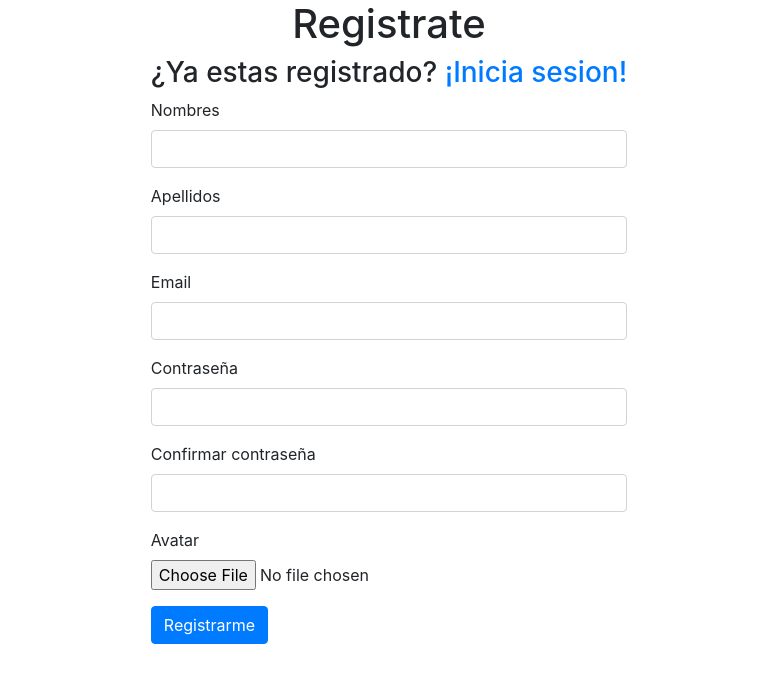
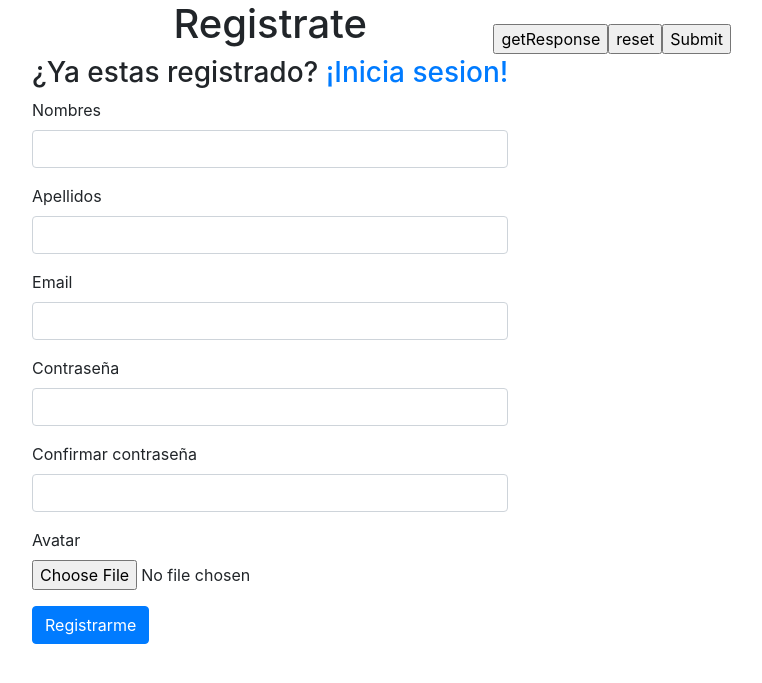
Before and after one commit to fredygonz7/Sistema-Panel-Administrativo-CodeIgniterV3, a CodeIgniter app: page /database/index.php/welcome/index in a window 1280 px wide. Shown: the part 56-739 px from the top of the page, without its empty margins (251-1013 px from the left). Run offline with CodeIgniter, Linux system fonts and the light colour scheme; data that the repository does not hold is empty; some libraries are stand-ins or nearby versions.

Commit message:
recaptcha

```diff
--- a/application/controllers/Welcome.php
+++ b/application/controllers/Welcome.php
@@ -12,8 +12,6 @@ class Welcome extends CI_Controller
 		// $this->load->library('session');
 		// $this->load->library('email');
 		// $this->load->model('Usuario_model');
-		// email.tests.pruebas@gmail.com
-		// 123456Pruebas
 	}
 
 	public function index()
--- a/application/views/welcome_message.php
+++ b/application/views/welcome_message.php
@@ -1,4 +1,69 @@
 <div class="d-flex justify-content-center">
+	<script type="text/javascript">
+		// var verifyCallback = function(response) {
+		// 	alert(response);
+		// };
+		// var widgetIdSesion;
+		// var widgetIdRegistrar;
+		// var onloadCallback = function() {
+		// 	// Renders the HTML element with id 'example1' as a reCAPTCHA widget.
+		// 	// The id of the reCAPTCHA widget is assigned to 'widgetId1'.
+		// 	widgetIdRegistrar = grecaptcha.render('recaptchaSesion', {
+		// 		'sitekey': '6Lcg1KgZAAAAAIwICpYfTzAATyeRrBDcPisOOviT',
+		// 		'theme': 'light'
+		// 	});
+		// 	widgetIdSesion = grecaptcha.render('recaptchaRegistrar', {
+		// 		'sitekey': '6Lcg1KgZAAAAAIwICpYfTzAATyeRrBDcPisOOviT',
+		// 		'theme': 'light'
+		// 	});
+		// 	// widgetId2 = grecaptcha.render(document.getElementById('example2'), {
+		// 	// 	'sitekey': '6Lcg1KgZAAAAAIwICpYfTzAATyeRrBDcPisOOviT'
+		// 	// });
+		// 	// grecaptcha.render('example3', {
+		// 	// 	'sitekey': '6Lcg1KgZAAAAAIwICpYfTzAATyeRrBDcPisOOviT',
+		// 	// 	'callback': verifyCallback,
+		// 	// 	'theme': 'dark'
+		// 	// });
+		// };
+
+
+		var verifyCallback = function(response) {
+			// alert("12" + response);
+			return response;
+		};
+		var widgetId1;
+		var widgetId2;
+		var widgetIdSesion;
+		var widgetIdRegistrar;
+		var onloadCallback = function() {
+			// Renders the HTML element with id 'example1' as a reCAPTCHA widget.
+			// The id of the reCAPTCHA widget is assigned to 'widgetId1'.
+			widgetIdRegistrar = grecaptcha.render('recaptchaSesion', {
+				'sitekey': '6Lcg1KgZAAAAAIwICpYfTzAATyeRrBDcPisOOviT',
+				'theme': 'light'
+			});
+			widgetIdSesion = grecaptcha.render('recaptchaRegistrar', {
+				'sitekey': '6Lcg1KgZAAAAAIwICpYfTzAATyeRrBDcPisOOviT',
+				'theme': 'light'
+			});
+			// Renders the HTML element with id 'example1' as a reCAPTCHA widget.
+			// The id of the reCAPTCHA widget is assigned to 'widgetId1'.
+			widgetId1 = grecaptcha.render('example1', {
+				'sitekey': '6Lcg1KgZAAAAAIwICpYfTzAATyeRrBDcPisOOviT',
+				'theme': 'light'
+			});
+			widgetId2 = grecaptcha.render(document.getElementById('example2'), {
+				'sitekey': '6Lcg1KgZAAAAAIwICpYfTzAATyeRrBDcPisOOviT'
+			});
+			widgetId3 = grecaptcha.render('example3', {
+				'sitekey': '6Lcg1KgZAAAAAIwICpYfTzAATyeRrBDcPisOOviT',
+				'callback': verifyCallback,
+				'theme': 'dark'
+			});
+		};
+	</script>
+
+	</script>
 	<div class="row" id="div-registrar">
 		<div class="">
 			<div class="text-center">
@@ -33,7 +98,9 @@
 					<input type="file" class="form-control-file" id="avatar" accept="image/*" name="avatar" onchange="encodeImageFileAsURL(this.id);">
 				</div>
 
-				<div class="g-recaptcha" data-sitekey="6Lcg1KgZAAAAAIwICpYfTzAATyeRrBDcPisOOviT" id="recaptchaRegistrar"></div>
+				<div id="example1"></div>
+				<!-- <div class="g-recaptcha" data-sitekey="6Lcg1KgZAAAAAIwICpYfTzAATyeRrBDcPisOOviT" id="recaptchaRegistrar"></div> -->
+				<div id="recaptchaRegistrar"></div>
 
 				<button type="submit" class="btn btn-primary">Registrarme</button>
 			</form>
@@ -85,6 +152,8 @@
 				</div>
 				<div id="recapcha-inicio-sesion">
 
+					<div id="recaptchaSesion"></div>
+					<div id="example3"></div>
 					<!-- <div class="g-recaptcha" data-sitekey="6Lcg1KgZAAAAAIwICpYfTzAATyeRrBDcPisOOviT" id="recaptchaSesion"></div> -->
 				</div>
 
@@ -99,6 +168,39 @@
 			</form>
 		</div>
 	</div>
+
+
+	<!-- <html>
+	</head>
+
+	<body>
+		//The g-recaptcha-response string displays in an alert message upon submit.
+		 -->
+	<form action="javascript:alert(grecaptcha.getResponse(widgetId1));">
+		<br>
+		<input type="submit" value="getResponse">
+	</form>
+	<br>
+	<!-- // Resets reCAPTCHA widgetId2 upon submit. -->
+	<form action="javascript:alert(grecaptcha.getResponse(widgetId1));">
+		<div id="example2"></div>
+		<br>
+		<input type="submit" value="reset">
+	</form>
+	<br>
+	<!-- // POSTs back to the page's URL upon submit with a g-recaptcha-response POST parameter. -->
+	<form action="?" method="POST">
+
+		<br>
+		<input type="submit" value="Submit">
+	</form>
+	<!--
+		// <script src="https://www.google.com/recaptcha/api.js?onload=onloadCallback&render=explicit" async defer>
+		</script>
+	</body>
+
+	</html> -->
+
 	<script>
 		// variable que guarda el codigo del avatar
 		var avatarCode = "";
@@ -108,16 +210,11 @@
 		// $(document).ready(function() {
 		document.getElementById("formulario-registrar").addEventListener("submit", function(e) { //evento submit
 			e.preventDefault(); //para que no se abra el archivo php
-			var response = grecaptcha.getResponse();
-			if (response.length == 0) {
-				alert("please verify you are humann!!");
-				e.preventDefault();
+
+			if (grecaptcha.getResponse(widgetId1).length == 0) {
+				alert("please verify you are humann!");
 				return false;
 			}
-			// let avatar;
-			// if (avatarCode == "") {
-			// 	avatar = "< ?= $this->session->sesion_sistema_administrativo['avatar']; ?>";
-			// } else
 			data = {
 				nombres: document.getElementById("nombres").value,
 				apellidos: document.getElementById("apellidos").value,
@@ -193,28 +290,12 @@
 		 */
 		// $(document).ready(function() {
 		document.getElementById("formulario-sesion").addEventListener("submit", function(e) {
-			// $('#formulario-sesion').on('submit', function(e) { //evento submit
+			if (grecaptcha.getResponse(widgetId3).length == 0) {
+				alert("please verify you are humann!");
+				e.preventDefault();
+				return false;
+			}
 			e.preventDefault();
-			// recaptcha1 = grecaptcha.render('recaptchaSesion', {
-			// 	'sitekey': '6Lcg1KgZAAAAAIwICpYfTzAATyeRrBDcPisOOviT', //Reemplazar esto por la Key de tu sitio
-			// 	'theme': 'light'
-			// });
-			// $(".g-recaptcha").each(function() {
-			// 	var object = $(this);
-			// 	let response = grecaptcha.render(object.attr("id"));
-			// 		if (response.length == 0) {
-			// 			alert("please verify you are humann!");
-			// 			e.preventDefault();
-			// 			return false;
-			// 		}
-			// 	});
-			// var response = recaptcha1.getResponse();
-
-			// if (response.length == 0) {
-			// 	alert("please verify you are humann!");
-			// 	e.preventDefault();
-			// 	return false;
-			// }
 			$.ajax({ //ajax jQuery
 				type: this.method, //metodo para enviar datos al servidor
 				url: this.action, //url del servidor "archivo php"
@@ -276,4 +357,8 @@
 
 		// document.getElementById("captcha-form-registrar").addEventListener("submit", function(evt) {});
 	</script>
+
+	<script src="https://www.google.com/recaptcha/api.js?onload=onloadCallback&render=explicit" async defer></script>
+	<!-- <script src="https://www.google.com/recaptcha/api.js" async defer></script> -->
+
 </div>
```
